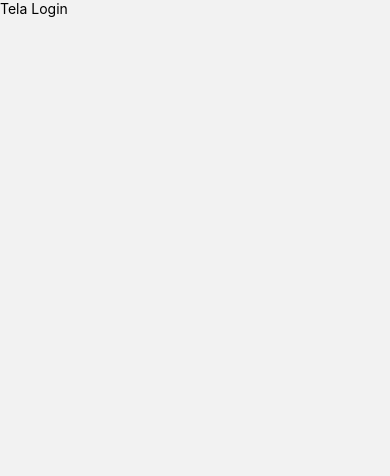
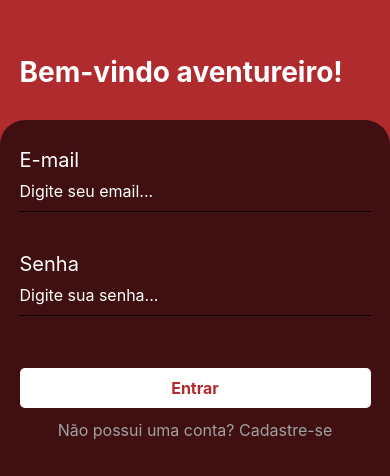
Before and after one commit to netsoncavina/ArenaRPG-app, a React Native app: screen /SignIn in a window 390 px wide. Shown: the top 476 px of the page. Built offline with nearby package versions, Linux system fonts and the light colour scheme.

Commit message:
desenvolvimento da pagina de login

```diff
--- a/src/pages/Login/index.js
+++ b/src/pages/Login/index.js
@@ -1,15 +1,99 @@
-import { View, Text, StyleSheet } from "react-native";
+import {
+  View,
+  Text,
+  StyleSheet,
+  TextInput,
+  TouchableOpacity,
+} from "react-native";
 import React from "react";
 import * as Animatable from "react-native-animatable";
 
 export default function SignIn() {
   return (
-    <View>
-      <Text>Tela Login</Text>
+    <View style={styles.container}>
+      <Animatable.View
+        animation="fadeInLeft"
+        delay={500}
+        style={styles.containerHeader}
+      >
+        <Text style={styles.message}>Bem-vindo aventureiro!</Text>
+      </Animatable.View>
+      <Animatable.View animation="fadeInUp" style={styles.containerForm}>
+        <Text style={styles.label}>E-mail</Text>
+        <TextInput style={styles.input} placeholder="Digite seu email..." />
+
+        <Text style={styles.label}>Senha</Text>
+        <TextInput style={styles.input} placeholder="Digite sua senha..." />
+
+        <TouchableOpacity style={styles.button}>
+          <Text style={styles.buttonText}>Entrar</Text>
+        </TouchableOpacity>
+
+        <TouchableOpacity style={styles.buttonRegister}>
+          <Text style={styles.registerText}>
+            Não possui uma conta? Cadastre-se
+          </Text>
+        </TouchableOpacity>
+      </Animatable.View>
     </View>
   );
 }
 
 const styles = StyleSheet.create({
-  container: {},
+  container: {
+    flex: 1,
+    backgroundColor: "#b02b2e",
+  },
+  containerHeader: {
+    marginTop: "14%",
+    marginBottom: "8%",
+    paddingStart: "5%",
+  },
+  message: {
+    fontSize: 28,
+    color: "#fff",
+    fontWeight: "bold",
+  },
+  containerForm: {
+    backgroundColor: "#3f0f12",
+    flex: 1,
+    borderTopLeftRadius: 25,
+    borderTopRightRadius: 25,
+    paddingStart: "5%",
+    paddingEnd: "5%",
+  },
+  label: {
+    fontSize: 20,
+    marginTop: 28,
+    color: "#fff",
+  },
+  input: {
+    borderBottomWidth: 1,
+    height: 40,
+    marginBottom: 12,
+    fontSize: 16,
+    color: "#fff",
+  },
+  button: {
+    backgroundColor: "#fff",
+    width: "100%",
+    height: 40,
+    borderRadius: 5,
+    alignItems: "center",
+    justifyContent: "center",
+    marginTop: 40,
+  },
+  buttonText: {
+    fontSize: 16,
+    color: "#b02b2e",
+    fontWeight: "bold",
+  },
+  buttonRegister: {
+    marginTop: 12,
+    alignSelf: "center",
+  },
+  registerText: {
+    fontSize: 16,
+    color: "#a1a1a1",
+  },
 });
```
